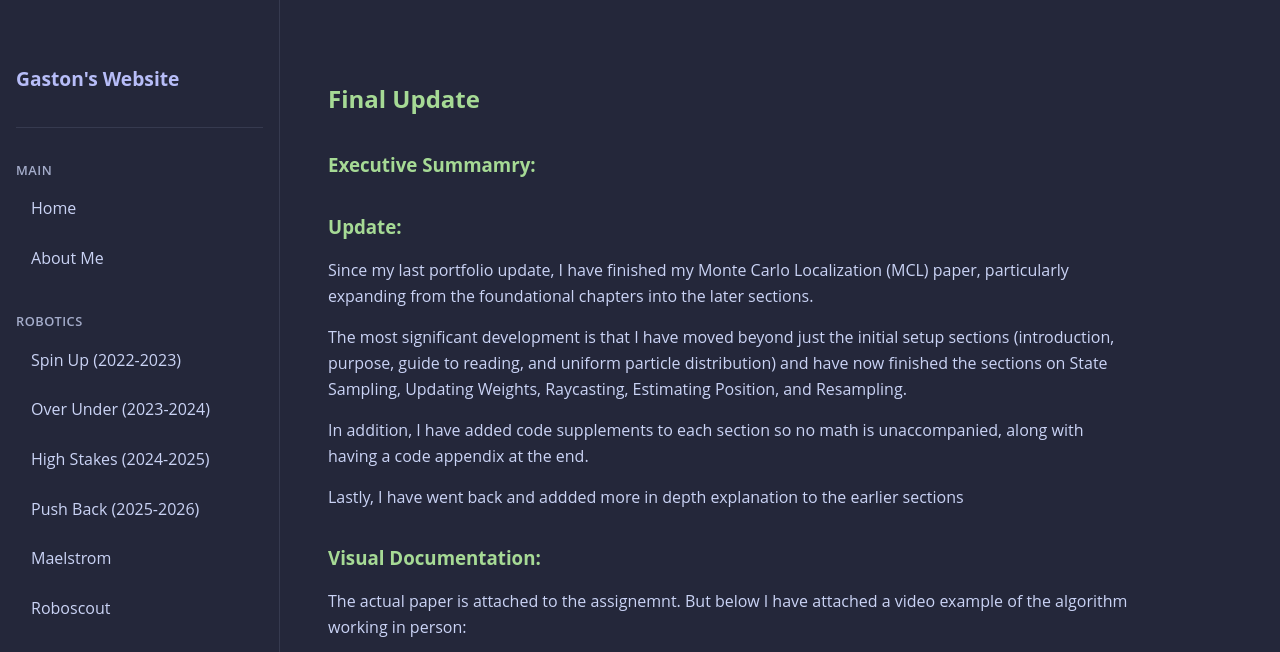
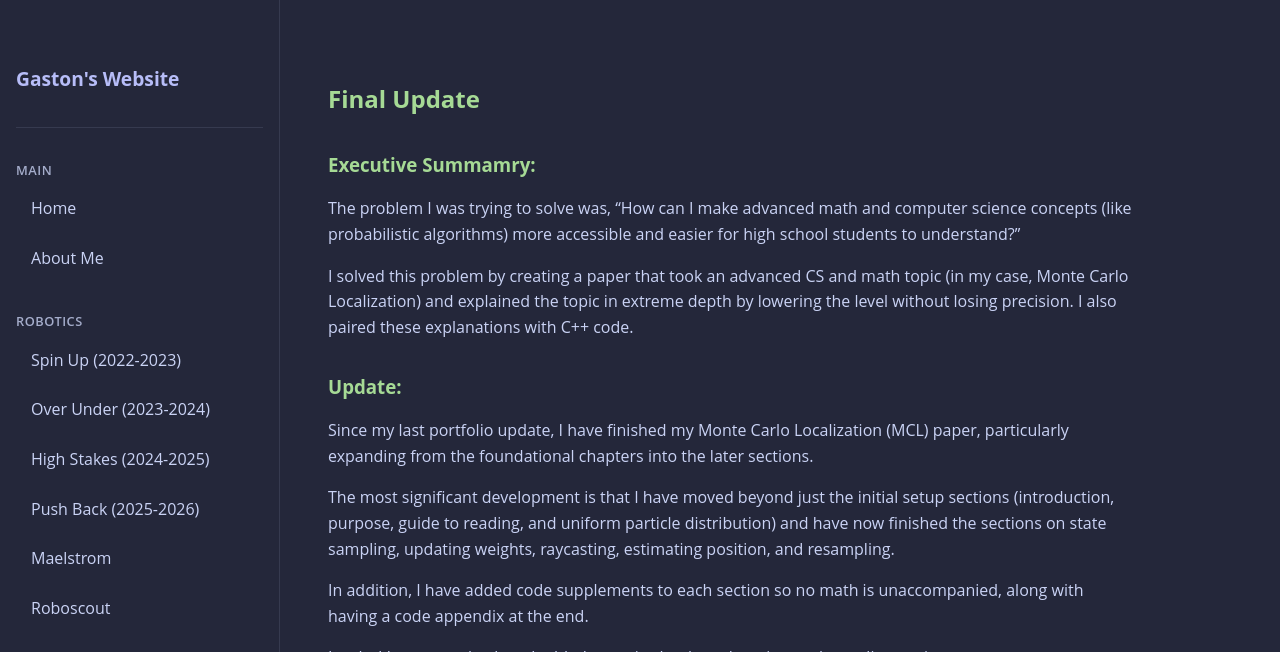
Before and after one commit to Lunar-Eclipse255/gaston.github.io, a Jekyll site: the page built from docs/posts/STEAM seminar/pp_update_three.md, in a window 1280 px wide and 1366 px high, cut to the strip 0-652 px from the top of the window. Built offline with Jekyll 4.4.1, drawn with Linux system fonts in a browser that asks for light colours; some of the changed text lies outside the part shown.

Commit message:
final portfolio update

```diff
--- a/docs/posts/STEAM seminar/pp_update_three.md
+++ b/docs/posts/STEAM seminar/pp_update_three.md
@@ -5,19 +5,21 @@ id: pp-3
 ---
 
 ### Executive Summamry:
+The problem I was trying to solve was, “How can I make advanced math and computer science concepts (like probabilistic algorithms) more accessible and easier for high school students to understand?”
 
+I solved this problem by creating a paper that took an advanced CS and math topic (in my case, Monte Carlo Localization) and explained the topic in extreme depth by lowering the level without losing precision. I also paired these explanations with C++ code.
 
 ### Update:
 Since my last portfolio update, I have finished my Monte Carlo Localization (MCL) paper, particularly expanding from the foundational chapters into the later sections.
 
-The most significant development is that I have moved beyond just the initial setup sections (introduction, purpose, guide to reading, and uniform particle distribution) and have now finished the sections on State Sampling, Updating Weights, Raycasting, Estimating Position, and Resampling.
+The most significant development is that I have moved beyond just the initial setup sections (introduction, purpose, guide to reading, and uniform particle distribution) and have now finished the sections on state sampling, updating weights, raycasting, estimating position, and resampling.
 
 In addition, I have added code supplements to each section so no math is unaccompanied, along with having a code appendix at the end.
 
-Lastly, I have went back and addded more in depth explanation to the earlier sections
+Lastly, I have gone back and added more in-depth explanation to the earlier sections
 
 ### Visual Documentation:
-The actual paper is attached to the assignemnt. But below I have attached a video example of the algorithm working in person:
+The actual paper is attached to the assignment. But below I have attached a video example of the algorithm working in person:
 <div style="text-align: center; margin: 2rem 0;">
   <video width="600" controls style="border-radius: 8px; border: 1px solid #363a4f;">
     <source src="{{ site.baseurl }}/assets/images/steam/mcl.mp4" type="video/mp4">
```
Also changed, not shown: other parts of docs/posts/STEAM seminar/pp_update_three.md (+1 -1 lines).
